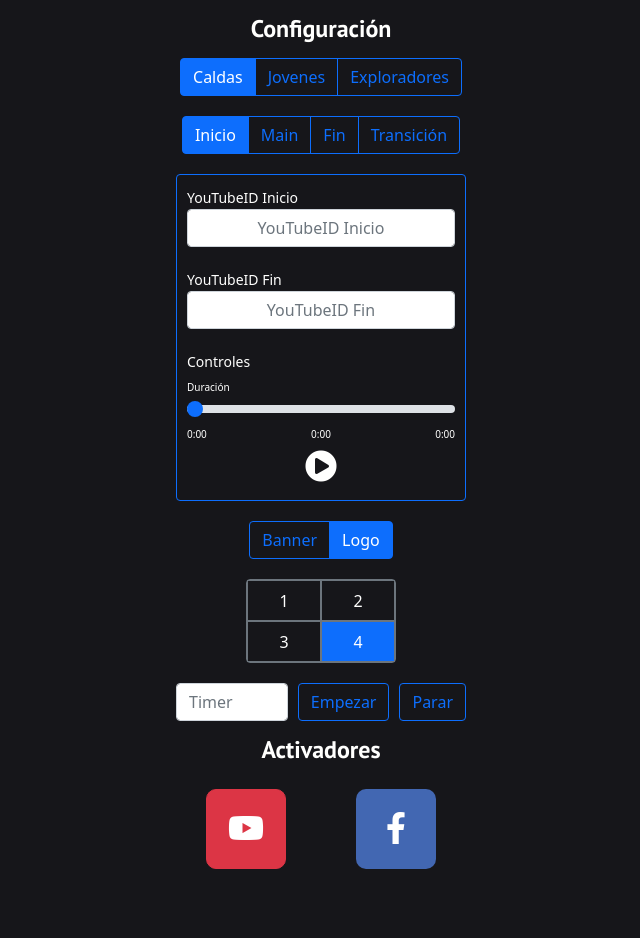
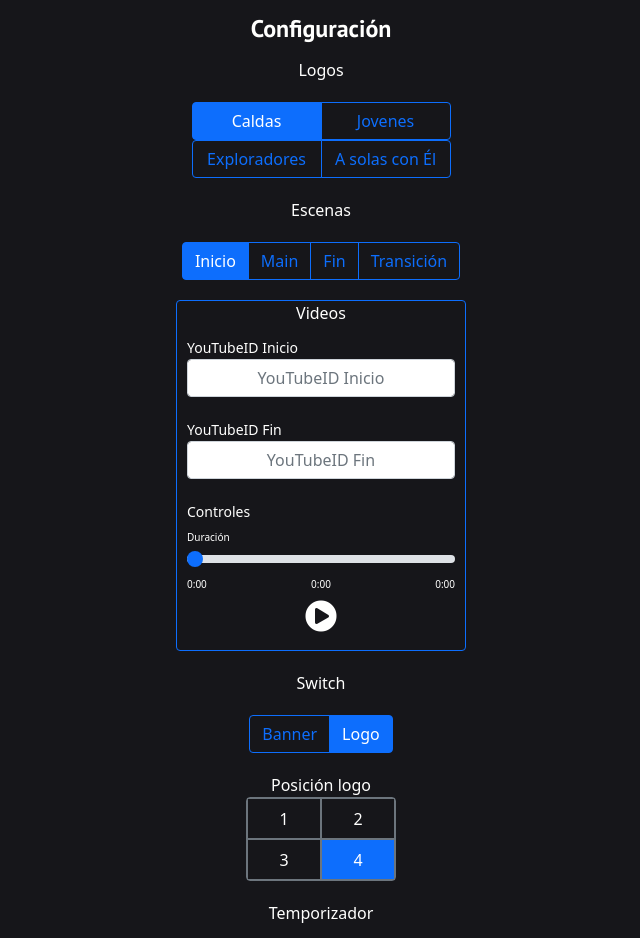
Before and after one commit to 0ces/iglesia-overlay, a website: page client/admin/index.html in a window 1280 px wide. Shown: the top 938 px of the page, without its empty margins (319-959 px from the left). Before the commit the page ends 899 px from the top, so only its background shows below. Drawn offline with nearby package versions, Linux system fonts and the light colour scheme; a script that the page names is missing.

Commit message:
A solas con él y nombres

```diff
--- a/client/admin/index.html
+++ b/client/admin/index.html
@@ -22,13 +22,22 @@
                     <th colspan="3">Configuración</th>
                 </tr>
                 <tr>
+                    <td colspan="3">Logos</td>
+                </tr>
+                <tr>
                     <td colspan="3">
                         <div class="btn-group" role="group">
                             <button type="button" class="btn btn-outline-primary changer changer-active" logo-name="logoCaldas-512.png" nombre="live-online">Caldas</button>
                             <button type="button" class="btn btn-outline-primary changer" logo-name="logoJovenes-512.png" nombre="jovenes">Jovenes</button>
+                        </div>
+                        <div class="btn-group" role="group">
                             <button type="button" class="btn btn-outline-primary changer" logo-name="logoExploradores-512.png" nombre="exploradores">Exploradores</button>
+                            <button type="button" class="btn btn-outline-primary changer" logo-name="ASolasConEl-512.png" nombre="ASolasConEl">A solas con Él</button>
                         </div>
                     </td>
+                </tr>
+                <tr>
+                    <td colspan="3">Escenas</td>
                 </tr>
                 <tr>
                     <td colspan="3">
@@ -43,6 +52,7 @@
                 <tr>
                     <td colspan="3">
                         <div class="border border-primary rounded conf" id="conf-videos">
+                            Videos
                             <div class="conf-video">
                                 <label for="">YouTubeID Inicio</label>
                                 <input type="text" class="form-control" placeholder="YouTubeID Inicio" id="conf-video-inicio" data-id="inicio">
@@ -72,6 +82,9 @@
                     </td>
                 </tr>
                 <tr>
+                    <td colspan="3">Switch</td>
+                </tr>
+                <tr>
                     <td colspan="3">
                         <div class="banner-switch btn-group" role="group">
                             <button type="button" class="btn btn-outline-primary" id="banner-switch" value="banner">Banner</button>
@@ -81,6 +94,7 @@
                 </tr>
                 <tr>
                     <td colspan="3">
+                        Posición logo
                         <div class="logo-pos border border-secondary rounded">
                             <div class="logo-pos-1 border border-secondary">1</div>
                             <div class="logo-pos-2 border border-secondary">2</div>
@@ -97,6 +111,9 @@
                         <button type="button" class="btn btn-outline-primary" name="button">Aplicar</button>
                     </td>
                 </tr> -->
+                <tr>
+                    <td colspan="3">Temporizador</td>
+                </tr>
                 <tr>
                     <td>
                         <input type="text" class="form-control timer" placeholder="Timer">
--- a/client/admin/master.css
+++ b/client/admin/master.css
@@ -35,6 +35,10 @@ table {
     color: #fff;
     background-color: #0d6efd;
     border-color: #0d6efd;
+}
+
+.changer {
+    width: 130px;
 }
 
 .btn-facebook:hover {
--- a/client/viewer/main.js
+++ b/client/viewer/main.js
@@ -105,7 +105,7 @@ $(document).ready(() => {
         $('.logo').attr('src', `../static/${data.logo}`);
         $('.titulo div').addClass('disable');
         $(`.${data.nombre}`).removeClass('disable');
-        $('.contacto-container').addClass('disable');
+        // $('.contacto-container').addClass('disable');
         switch (data.nombre) {
             case 'live-online':
                 $('.contacto-container').removeClass('disable');
```
Also changed, not shown: client/viewer/index.html (+4 -0 lines), client/viewer/master.css (+6 -1 lines), client/static/ASolasConEl-512.png (added).
